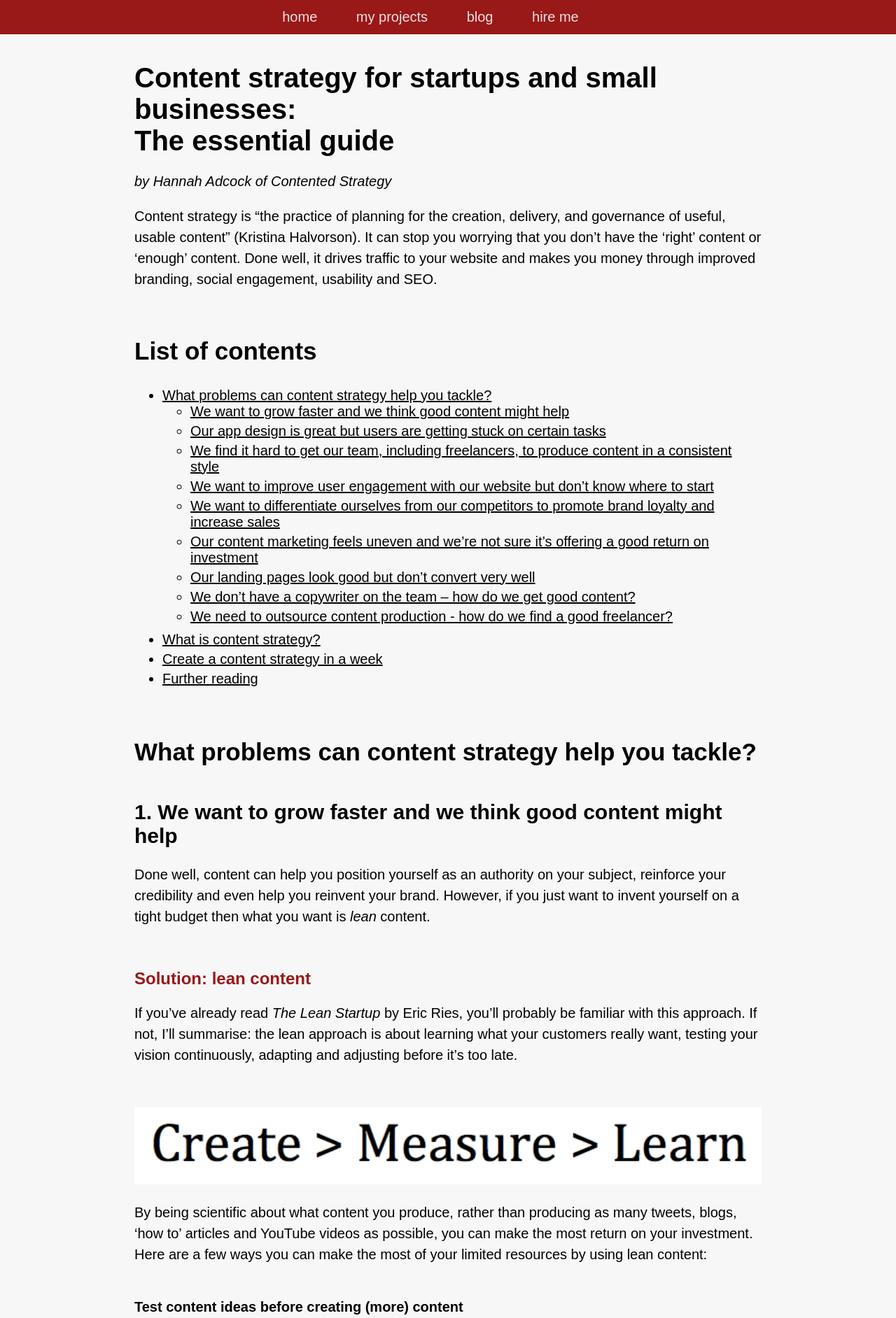
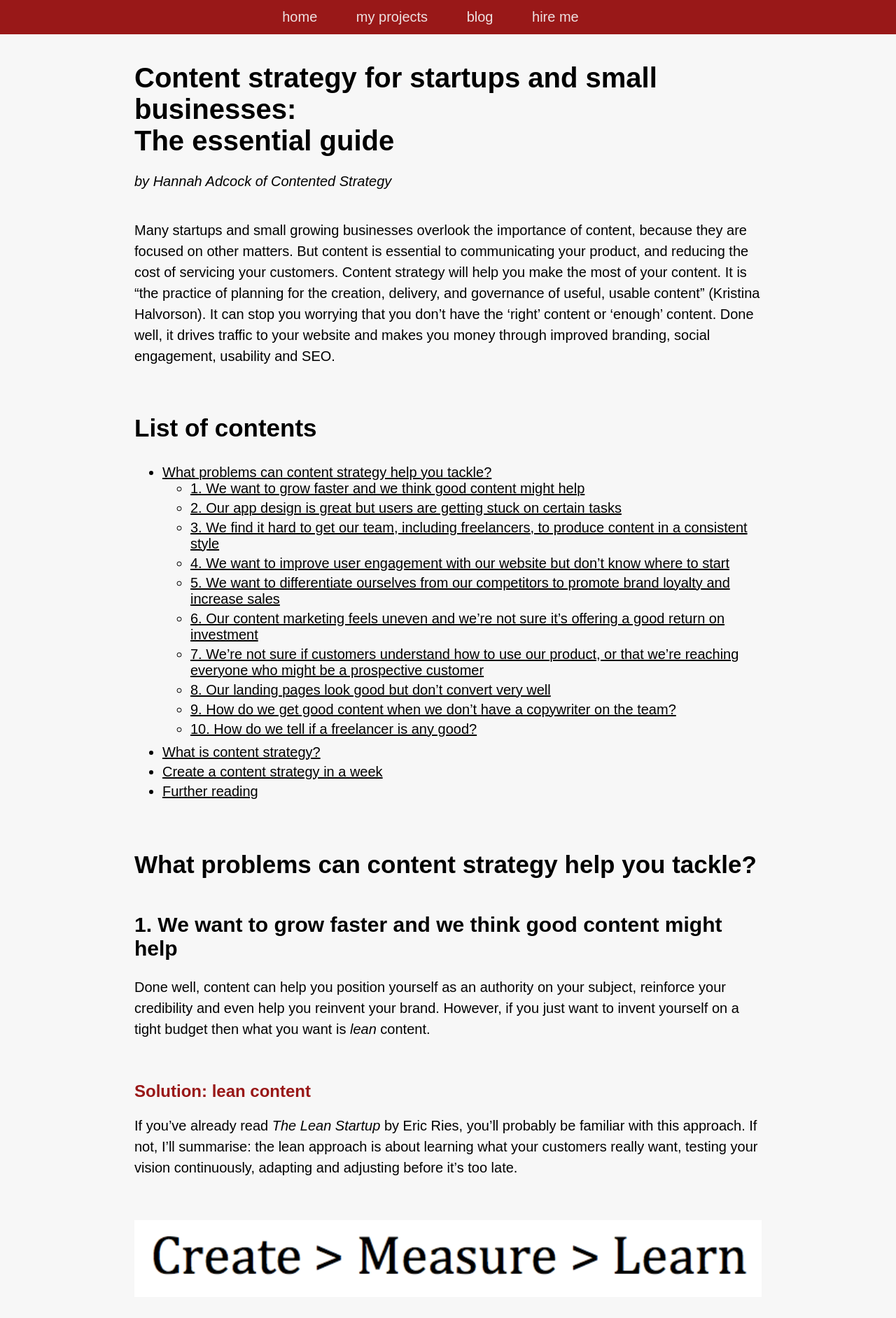
Before and after one commit to smokingpun/smokingpun.github.io, a Jekyll site: the page built from content_strategy_for_startups.md, in a window 1280 px wide. Shown: the top 1884 px of the page at 70% size. Built offline with Jekyll 4.4.1, drawn with Linux system fonts in a browser that asks for light colours; nearby versions of some CDN libraries; some of the changed text lies outside the part shown.

Commit message:
update content strategy guide

```diff
--- a/content_strategy_for_startups.md
+++ b/content_strategy_for_startups.md
@@ -8,22 +8,37 @@
 #Content strategy for startups and small businesses: <br/>The essential guide
 _by Hannah Adcock of Contented Strategy_
 
-Content strategy is "the practice of planning for the creation, delivery, and governance of useful, usable content" (Kristina Halvorson). It can stop you worrying that you don't have the 'right' content or 'enough' content. Done well, it drives traffic to your website and makes you money through improved branding, social engagement, usability and SEO.
+<!-- AddThis Button BEGIN -->
+<div class="addthis_toolbox addthis_default_style addthis_32x32_style">
+<a class="addthis_button_preferred_1"></a>
+<a class="addthis_button_preferred_2"></a>
+<a class="addthis_button_preferred_3"></a>
+<a class="addthis_button_preferred_4"></a>
+<a class="addthis_button_compact"></a>
+<a class="addthis_counter addthis_bubble_style"></a>
+</div>
+<script type="text/javascript">var addthis_config = {"data_track_addressbar":true};</script>
+<script type="text/javascript" src="//s7.addthis.com/js/300/addthis_widget.js#pubid=ra-52e913b762406da7"></script>
+<!-- AddThis Button END -->
+
+
+Many startups and small growing businesses overlook the importance of content, because they are focused on other matters. But content is essential to communicating your product, and reducing the cost of servicing your customers. Content strategy will help you make the most of your content. It is "the practice of planning for the creation, delivery, and governance of useful, usable content" (Kristina Halvorson). It can stop you worrying that you don't have the 'right' content or 'enough' content. Done well, it drives traffic to your website and makes you money through improved branding, social engagement, usability and SEO.
 
 
 ##List of contents
 
-* [What problems can content strategy help you tackle?](#What-problems-can-content-strategy-help-you-tackle)
-	* [We want to grow faster and we think good content might help](#We-want-to-grow-faster-and-we-think-good-content-might-help)
-	* [Our app design is great but users are getting stuck on certain tasks](#Our-app-design-is-great-but-users-are-getting-stuck-on-certain-tasks)
-	* [We find it hard to get our team, including freelancers, to produce content in a consistent style](#We-find-it-hard-to-get-our-team-including-freelancers-to-produce-content-in-a-consistent-style)
-	* [We want to improve user engagement with our website but don't know where to start](#We-want-to-improve-user-engagement-with-our-website-but-don't-know-where-to-start)
-	* [We want to differentiate ourselves from our competitors to promote brand loyalty and increase sales](#We-want-to-differentiate-ourselves-from-our-competitors-to-promote-brand-loyalty-and-increase-sales)
-	* [Our content marketing feels uneven and we're not sure it's offering a good return on investment](#Our-content-marketing-feels-uneven-and-we're-not-sure-it's-offering-a-good-return-on-investment)
-	* [Our landing pages look good but don't convert very well](Our-landing-pages-look-good-but-don't-convert-very-well)
-	* [We don't have a copywriter on the team – how do we get good content?](We-don't-have-a-copywriter-on-the-team-how-do-we-get-good-content?)
-	* [We need to outsource content production - how do we find a good freelancer?](We-need-to-outsource-content-production-how-do-we-find-a-good-freelancer)
-* [What is content strategy?](#What-is-content-strategy)
+* [What problems can content strategy help you tackle?](#what-problems-can-content-strategy-help-you-tackle)
+	* [1. We want to grow faster and we think good content might help](#we-want-to-grow-faster-and-we-think-good-content-might-help)
+	* [2. Our app design is great but users are getting stuck on certain tasks](#our-app-design-is-great-but-users-are-getting-stuck-on-certain-tasks)
+	* [3. We find it hard to get our team, including freelancers, to produce content in a consistent style](#we-find-it-hard-to-get-our-team-including-freelancers-to-produce-content-in-a-consistent-style)
+	* [4. We want to improve user engagement with our website but don't know where to start](#we-want-to-improve-user-engagement-with-our-website-but-dont-know-where-to-start)
+	* [5. We want to differentiate ourselves from our competitors to promote brand loyalty and increase sales](#we-want-to-differentiate-ourselves-from-our-competitors-to-promote-brand-loyalty-and-increase-sales)
+	* [6. Our content marketing feels uneven and we're not sure it's offering a good return on investment](#our-content-marketing-feels-uneven-and-were-not-sure-its-offering-a-good-return-on-investment)
+	* [7. We're not sure if customers understand how to use our product, or that we're reaching everyone who might be a prospective customer](#were-not-sure-if-customers-understand-how-to-use-our-product-or-that-were-reaching-everyone-who-might-be-a-prospective-customer)
+	* [8. Our landing pages look good but don't convert very well](#our-landing-pages-look-good-but-dont-convert-very-well)
+	* [9. How do we get good content when we don't have a copywriter on the team?](#how-do-we-get-good-content-when-we-dont-have-a-copywriter-on-the-team)
+	* [10. How do we tell if a freelancer is any good?](#how-do-we-tell-if-a-freelancer-is-any-good)
+* [What is content strategy?](#what-is-content-strategy)
 * [Create a content strategy in a week](#create-a-content-strategy-in-a-week)
 * [Further reading](#further-reading)
 
@@ -64,7 +79,7 @@
 Some microcopy tips:
 
 #####Microcopy doesn't just need to be functional
-Do take the chance to inject some personality into success messages, reward notifications, 404 pages, server messaging and similar. Just don't let personality get in the way of a user trying to perform an action, and tone down your branding when your user might be angry.
+Do take the chance to inject some personality into success messages, reward notifications, 404 pages, server messaging and similar. This can help customers feel comfortable with your product or service so they want to use it, and recommend it to friends. Just don't let personality get in the way of a user trying to perform an action, and tone down your branding when your user might be angry.
 
 #####Use the same language as your customers
 Don't expect a user to know what an in-house acronym means – and don't use them in your navigation. Similarly, don't assume that users will know what an icon means on your app. Consider supporting an icon with microcopy.
@@ -76,7 +91,7 @@
 If you can soothe people's anxeties before they get the better of them, then you'll see more email signups and fewer drops offs during checkout. Some common user anxieties include: that you'll spam them or send them too many emails if they part will their email; that they'll need to set up an account to complete their purchase using Paypal; that they will have to enter their credit card details to get a free trial.
 
 #####Don't try to fix a design problem with copy
-As a guide, sentences of 8 words or fewer are classed as 'easy to read'. If you find yourself writing more then it might be because you have a design problem. Change the design rather than using more words.
+As a guide, sentences of 8 words or fewer are classed as 'easy to read'. Copy problems can point to design issues.  Good copy makes design work
 
 <div id="halvorson_quote">
 "High quality web content that's useful, usable, and enjoyable is one of the greatest competitive advantages you can create for yourself online."
@@ -105,9 +120,9 @@
 * a body section including a number of short (1-3 sentence) paragraphs
 
 
-<img class="content_template" src="/images/content_template.png" alt="sample of a content template">
+<!-- <img class="content_template" src="/images/content_template.png" alt="sample of a content template"> -->
 
-<!-- _Part of a content template for a blog article_ -->
+_Part of a content template for a blog post_
 
 If you want a long and happy relationship with a freelance writer, then also consider giving them:
 
@@ -115,7 +130,7 @@
 * an outline of your message architecture
 * user personas
 
-Also make sure you have a conversation about workflow. To prevent version control issues use a collaborative writing tool like GoogleDocs or Draft. Or consider using a content development platform like [Gather Content][Gather Content]. Alternatively, use a Markdown-supporting text editor and get your content producers to commit to a private repo in Github. Although you'll be lucky to find a copywriter than knows Markdown/HTML/Github. I only started learning to code last year.
+Also make sure you have a conversation about workflow. There are light weight solutions that control versions, and don’t cost much money, such as GoogleDocs or Draft. Or consider using a content development platform like [Gather Content][Gather Content]. Alternatively, use a Markdown-supporting text editor and get your content producers to commit to a private repo in Github. Although you'll be lucky to find a copywriter than knows Markdown/HTML/Github. I only started learning to code last year.
 
 ####Solution (2): Compile a style guide
 It looks unprofessional if your use of language isn't consistent, and it can seriously undermine your message architecture. For example, if a customer is browsing one page of your website that is written in a conversational tone and then clicks through to a page where the language is suddenly much more formal, what will they think? That your business is... unfocused? Or perhaps that you can't be bothered to pay attention to detail? Even if they don't consciously notice the change in tone, they will be left with a slightly fuzzy impression of your company. And this makes you easy to forget, particularly when your competitor offers a much more branded experience, in terms of design and content.
@@ -131,7 +146,7 @@
 You should always be analysing and testing your website to work out how you can improve the user experience and more effectively target your customer segments. However, to do this strategically, you need to know exactly what content is on your website and whether it is any good.
 
 ####Solution: Create a content inventory or audit
-A content inventory is an organised list of your web content including as much information about each piece of content as possible. A content audit is a qualitative tool that helps you figure out whether those content pieces are any good.
+A content inventory is an organised list of your web content including as much information about each piece of content as possible. A content audit is a qualitative tool that can identify content that might be missing, as well as content that needs updating or removing.
 
 A content inventory lets you know what content you have on your website. Even if you have a small site, you may forget what's on some of your pages or begin to take your website for granted (it's familiar; therefore it's ok). A content inventory includes basic things like:
 
@@ -162,8 +177,11 @@
 
 Undertake a competitor analysis with an open mind though. Not everything your competitors do is lousy!
 
+<div id="shaw_quote">
+"Where in the recent past impact and differentiation could be achieved through pure design thinking, these days it is the way an organization creates and manages its content that is the real unique proposition in the marketplace." Mark Shaw, Copywriting
+</div>
 
-###4. We want to differentiate ourselves from our competitors to promote brand loyalty and increase sales
+###5. We want to differentiate ourselves from our competitors to promote brand loyalty and increase sales
 You can't be everything to all people – and you shouldn't be. You have a nice logo and company colours but that isn't enough to create a brand. What you want is to develop a cohesive, consistent and enjoyable user experience across all your content.
 
 ####Solution: Develop a message architecture
@@ -188,7 +206,7 @@
 _Card sorting in the sunshine – the dog is optional._
 
 
-###5. Our content marketing feels uneven and we're not sure it's offering a good return on investment
+###6. Our content marketing feels uneven and we're not sure it's offering a good return on investment
 It's easy to get caught up creating a blog post, or an advert, or managing a Twitter conversation, but make sure you know what's up next. You will grow your business by planning to create engaging, relevant content over the longer term. A one-off blog post, no matter how good, will only achieve so much.
 
 ####Solution: Construct an editorial calendar
@@ -212,7 +230,7 @@
 This last category can help you keep track of the return on investment offered by your content marketing. But how do you measure this? It depends what you want your content to achieve. If your business model is based on reach then you'll probably be interested in social shares and similar. If your business model is based on a sticky revenue, you'll want to track how your existing customers are engaging with your content. As Eric Ries says though, avoid vanity metrics. In the context of content marketing, this might include an over-emphasis on unique page views, without considering who these users are and how they have interacted with your content.
 
 
-###6. Our customers are acting in unexpected ways
+###7. We're not sure if customers understand how to use our product, or that we're reaching everyone who might be a prospective customer
 If your customers are people like you then congratulations, you're very lucky. It will be fairly easy to work out what they need. However, if your customers are not like you, or your company has a number of different types of customers, then ideally you need to work out what they need. Don't just guess! Then you can produce focused content that appeals to your customers rather than any old content that might not. I always think about what persona or personas I'm writing for when I produce a new piece of content. This way I remain focused on who I'm writing for as well as where I should promote that content.
 
 ####Solution: Research user personas
@@ -234,7 +252,7 @@
 
 
 
-###7. Our landing pages look good but don't convert very well
+###8. Our landing pages look good but don't convert very well
 Given that content is what your site visitors are most interested in, you'll see better results if you think about your content first before involving a designer. If you've already built your landing page it's not too late to improve your content though.
 
 ####Solution (1): Mock-up wireframes
@@ -254,7 +272,7 @@
 If you've already built your landing page but it isn't converting well, you could a/b test to see what's causing the friction. Perhaps you have too many links? Too much copy? An underperforming headline? An unpersuasive call to action? Services like [Optimizely][Optimizely] and [Visual Website Optimiser][vwo] can make a/b testing fairly straightforward.
 
 
-###8. We don't have a copywriter on the team – how do we get good content?
+###9. How do we get good content when we don't have a copywriter on the team?
 You know you need good content in the same way you need good design, good accountancy advice and good development, but how do you get it?
 
 ####Solution (1): We'll aggregate content
@@ -273,7 +291,7 @@
 ####Solution (5): Okay, we'll pay a freelance copywriter
 If you find a good freelance copywriter you'll get good content that informs and entertains customers and that they might even want to share (huzzah!). The downside is that you'll still need to spend time, particuarly at the beginning of the relationship, making sure that your freelancer knows enough about your company to produce relevant content. You'll also need to keep checking in with them so that they remain up to date with what your company is doing and can come up with good ideas based on this information. Perhaps you can ask them to attend a monthly meeting in person or schedule a weekly Skype call?
 
-###9. We need to outsource content product – how do we find a good freelancer?
+###10. How do we tell if a freelancer is any good?
 If you like a copywriter's portfolio then that's a good start. You might also look for:
 
 * an ability to write in different styles (avoid bloggers who can only write in their own style)
@@ -295,7 +313,7 @@
 
 > Content strategy is the practice of planning for the creation, delivery, and governance of useful, usable content. - Kristina Halvorson.
 
-Some content strategists also create content – like me – but this isn't obligatory or even all that usual. Content marketing is slightly different. It is:
+CS helps you set up a repeatable process, so you know what to do when different content needs arise. Content strategists also create content – like me – but this isn't obligatory or even all that usual. Content marketing is slightly different. It is:
 
 > A marketing technique of creating and distributing relevant and valuable content to attract, acquire, and engage a clearly defined and understood target audience — with the objective of driving profitable customer action. — Joe Pulizzi.
 
@@ -343,8 +361,10 @@
 * Go to the pub
 
 
-###Need help with your content strategy?
-Get in touch at [hannah.adcock@gmail.com][email] so we can talk about what you need. We'll come up with a package that suits your company and budget.
+<div id="need_help_quote">
+Need help with your content strategy?
+Get in touch at <a href="mailto:hannah.adcock@gmail.com">hannah.adcock@gmail.com</a> so we can talk about what you need. We'll come up with a package that suits your company and budget.
+</div>
 
 
 ##Further reading
--- a/css/style.css
+++ b/css/style.css
@@ -189,13 +189,14 @@
 	color: black;
 }
 
-#halvorson_quote {
+#halvorson_quote, #shaw_quote, #need_help_quote {
 	border: 3px solid black;
 	padding: 2em 1em;
 	margin-top: 3em;
 	margin-bottom: 3em;
-	text-align: center;
+	text-align: left;
 	font-size: 1.5em;
+
 }
 
 .content_strategy_guide a:visited {
@@ -207,7 +208,8 @@
 
 
 .addthis_toolbox {
-	margin-top: 2.5em;
+	margin-top: 2em;
+	margin-bottom: 1.5em;
 }
 .blog h1 {
 	margin-bottom: 30px;
```
